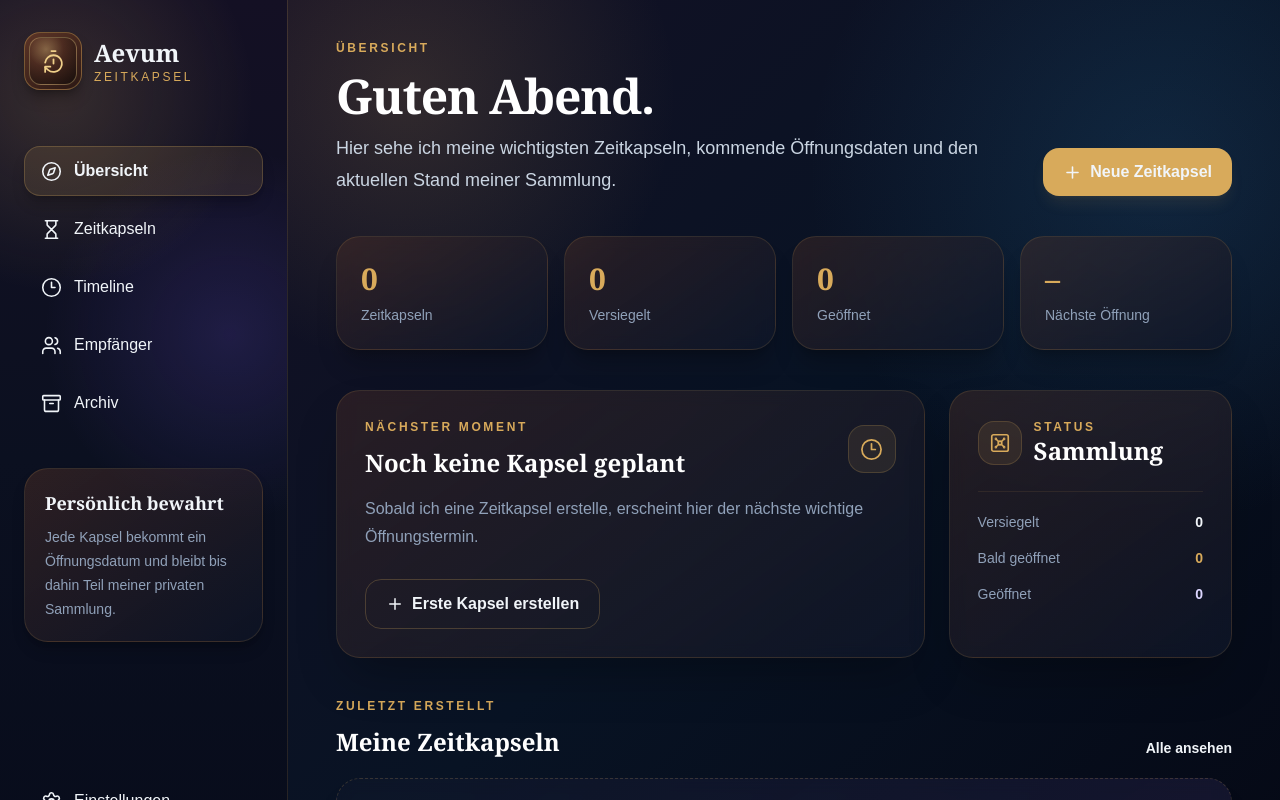
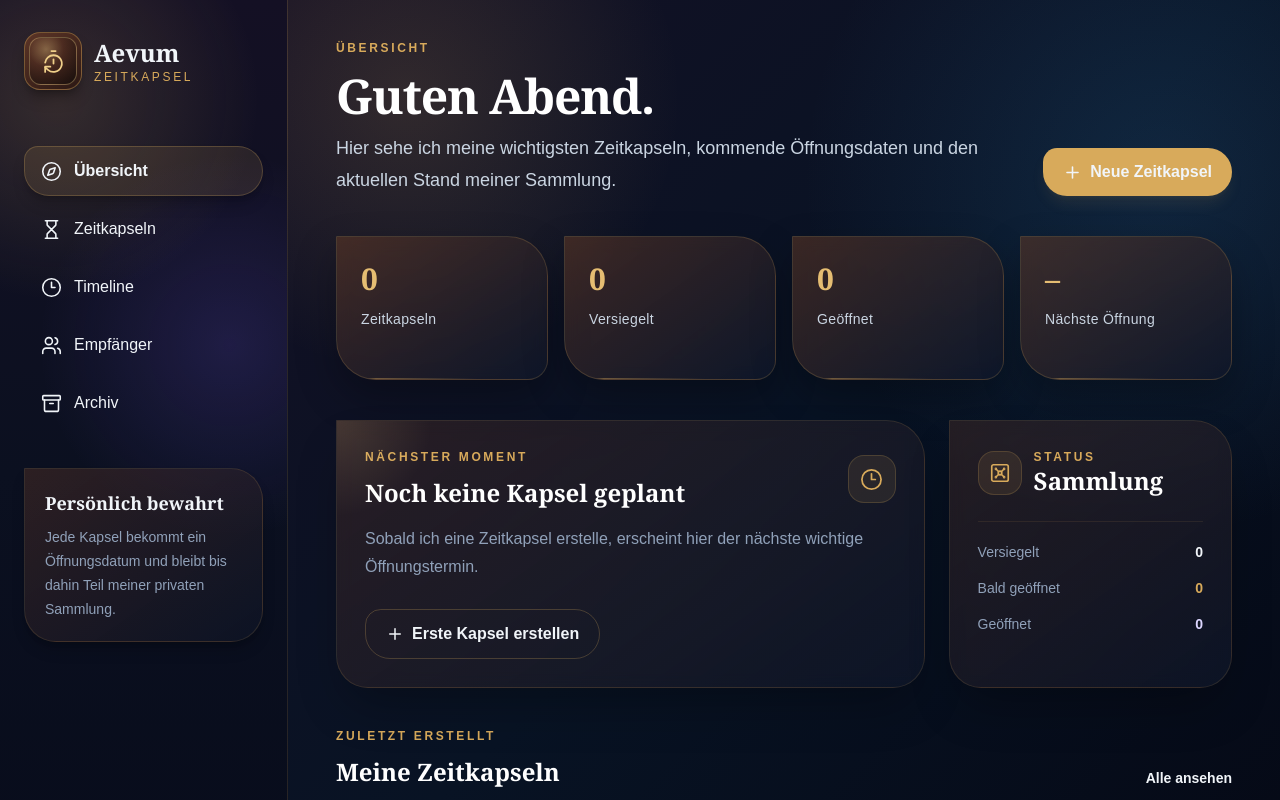
Before and after one commit to OnPoint-Nicolas/Zeitkapsel, a Next.js app: page /dashboard in a window 1280 px wide. Shown: the top 800 px of the page. Built offline with nearby package versions, Linux system fonts and the light colour scheme.

Commit message:
feat(ui): Seitendesign und Formensprache vereinheitlichen

```diff
--- a/src/app/archiv/page.tsx
+++ b/src/app/archiv/page.tsx
@@ -39,7 +39,7 @@ export default function ArchivPage() {
               <Link
                 key={kapsel.id}
                 href={`/kapseln/${kapsel.id}`}
-                className="group rounded-3xl border border-[#d8aa5b]/15 bg-[linear-gradient(145deg,_rgba(91,52,38,0.35),_rgba(15,23,42,0.72))] p-7 shadow-2xl shadow-black/30 backdrop-blur transition hover:-translate-y-1 hover:border-[#d8aa5b]/35"
+                className="group relative rounded-[0_2rem_2rem_2rem] border border-[#d8aa5b]/15 bg-[linear-gradient(145deg,_rgba(91,52,38,0.35),_rgba(15,23,42,0.72))] p-7 shadow-2xl shadow-black/30 backdrop-blur transition hover:-translate-y-1 hover:border-[#d8aa5b]/35"
               >
                 <div className="flex items-start justify-between gap-5">
                   <span className="grid h-14 w-14 place-items-center rounded-2xl border border-[#d8aa5b]/20 bg-[#d8aa5b]/10 text-[#d8aa5b]">
--- a/src/app/dashboard/page.tsx
+++ b/src/app/dashboard/page.tsx
@@ -34,7 +34,7 @@ export default function DashboardPage() {
 
             <Link
               href="/kapseln/neu"
-              className="inline-flex items-center gap-2 rounded-2xl bg-[#d8aa5b] px-5 py-3 font-semibold text-slate-950 shadow-lg shadow-[#d8aa5b]/10 transition hover:bg-[#f0d08a]"
+              className="inline-flex items-center gap-2 rounded-[1rem_1.7rem_1.7rem_1.7rem] bg-[#d8aa5b] px-5 py-3 font-semibold text-slate-950 shadow-lg shadow-[#d8aa5b]/10 transition hover:bg-[#f0d08a]"
             >
               <Plus size={19} strokeWidth={2} />
               Neue Zeitkapsel
@@ -42,21 +42,36 @@ export default function DashboardPage() {
           </div>
 
           <section className="mt-10 grid gap-4 sm:grid-cols-2 xl:grid-cols-4">
-            {stats.map(([number, label]) => (
+            {stats.map(([number, label], index) => {
+              const cardLayout = [
+                "rounded-[0_2.5rem_1.25rem_2.5rem]",
+                "rounded-[0_2.5rem_1.25rem_2.5rem]",
+                "rounded-[0_2.5rem_1.25rem_2.5rem]",
+                "rounded-[0_2.5rem_1.25rem_2.5rem]",
+              ][index];
+
+              return (
                 <article
                   key={label}
-                className="rounded-3xl border border-[#d8aa5b]/15 bg-[linear-gradient(145deg,_rgba(91,52,38,0.35),_rgba(15,23,42,0.72))] p-6 shadow-xl shadow-black/20 backdrop-blur"
+                  className={`relative min-h-36 overflow-hidden border border-[#d8aa5b]/20 bg-[linear-gradient(145deg,_rgba(98,57,37,0.55),_rgba(15,23,42,0.82))] p-6 shadow-[0_18px_40px_rgba(0,0,0,0.28)] backdrop-blur ${cardLayout}`}
                 >
-                <p className="font-serif text-3xl font-semibold text-[#d8aa5b]">
+                  <div className="absolute bottom-0 left-0 h-px w-2/3 bg-gradient-to-r from-[#d8aa5b]/60 to-transparent" />
+
+                  <p className="font-serif text-3xl font-semibold text-[#e5bd72]">
                     {number}
                   </p>
-                <p className="mt-2 text-sm text-slate-400">{label}</p>
+
+                  <p className="mt-3 text-sm tracking-wide text-slate-300">
+                    {label}
+                  </p>
                 </article>
-            ))}
+              );
+            })}
           </section>
 
           <section className="mt-10 grid gap-6 xl:grid-cols-[1.35fr_0.65fr]">
-            <article className="rounded-3xl border border-[#d8aa5b]/15 bg-[linear-gradient(145deg,_rgba(91,52,38,0.35),_rgba(15,23,42,0.72))] p-7 shadow-2xl shadow-black/30 backdrop-blur">
+            <article className="relative overflow-hidden rounded-[0_2.4rem_2rem_2rem] border border-[#d8aa5b]/15 bg-[linear-gradient(145deg,_rgba(91,52,38,0.35),_rgba(15,23,42,0.72))] p-7 shadow-2xl shadow-black/30 backdrop-blur">
+              <div className="absolute left-0 top-0 h-24 w-24 bg-[radial-gradient(circle_at_top_left,_rgba(240,208,138,0.15),_transparent_70%)]" />
               <div className="flex items-center justify-between gap-4">
                 <div>
                   <p className="text-xs font-semibold uppercase tracking-[0.22em] text-[#d8aa5b]">
@@ -79,14 +94,14 @@ export default function DashboardPage() {
 
               <Link
                 href="/kapseln/neu"
-                className="mt-7 inline-flex items-center gap-2 rounded-2xl border border-[#d8aa5b]/25 px-5 py-3 font-semibold text-slate-100 transition hover:border-[#d8aa5b] hover:text-[#d8aa5b]"
+                className="mt-7 inline-flex items-center gap-2 rounded-[1rem_1.6rem_1.6rem_1.6rem] border border-[#d8aa5b]/25 px-5 py-3 font-semibold text-slate-100 transition hover:border-[#d8aa5b] hover:text-[#d8aa5b]"
               >
                 <Plus size={18} strokeWidth={2} />
                 Erste Kapsel erstellen
               </Link>
             </article>
 
-            <article className="rounded-3xl border border-[#d8aa5b]/15 bg-[linear-gradient(145deg,_rgba(91,52,38,0.35),_rgba(15,23,42,0.72))] p-7 shadow-2xl shadow-black/30 backdrop-blur">
+            <article className="relative overflow-hidden rounded-[0_2.4rem_2rem_2rem] border border-[#d8aa5b]/15 bg-[linear-gradient(145deg,_rgba(91,52,38,0.35),_rgba(15,23,42,0.72))] p-7 shadow-2xl shadow-black/30 backdrop-blur">
               <div className="flex items-center gap-3">
                 <span className="grid h-11 w-11 place-items-center rounded-2xl border border-[#d8aa5b]/20 bg-[#d8aa5b]/10 text-[#d8aa5b]">
                   <Vault size={22} strokeWidth={1.8} />
@@ -140,7 +155,7 @@ export default function DashboardPage() {
               </Link>
             </div>
 
-            <div className="mt-5 rounded-3xl border border-dashed border-[#d8aa5b]/20 bg-[linear-gradient(145deg,_rgba(15,23,42,0.58),_rgba(39,34,73,0.48))] p-10 text-center shadow-xl shadow-black/20 backdrop-blur">
+            <div className="mt-5 rounded-[0_2.4rem_2rem_2rem] border border-dashed border-[#d8aa5b]/20 bg-[linear-gradient(145deg,_rgba(15,23,42,0.58),_rgba(39,34,73,0.48))] p-10 text-center shadow-xl shadow-black/20 backdrop-blur">
               <p className="font-serif text-xl font-semibold text-white">
                 Meine Sammlung ist noch leer.
               </p>
--- a/src/app/einstellungen/page.tsx
+++ b/src/app/einstellungen/page.tsx
@@ -22,7 +22,7 @@ export default function EinstellungenPage() {
           </p>
 
           <section className="mt-12 grid gap-6 xl:grid-cols-2">
-            <article className="rounded-3xl border border-[#d8aa5b]/15 bg-[linear-gradient(145deg,_rgba(91,52,38,0.35),_rgba(15,23,42,0.72))] p-7 shadow-2xl shadow-black/30 backdrop-blur">
+            <article className="relative rounded-[0_2rem_2rem_2rem] border border-[#d8aa5b]/15 bg-[linear-gradient(145deg,_rgba(91,52,38,0.35),_rgba(15,23,42,0.72))] p-7 shadow-2xl shadow-black/30 backdrop-blur">
               <div className="flex items-center gap-4">
                 <div className="grid h-14 w-14 place-items-center rounded-2xl border border-[#d8aa5b]/20 bg-[#d8aa5b]/10 text-[#d8aa5b]">
                   <UserRound size={25} strokeWidth={1.8} />
@@ -59,7 +59,7 @@ export default function EinstellungenPage() {
               </div>
             </article>
 
-            <article className="rounded-3xl border border-[#d8aa5b]/15 bg-[linear-gradient(145deg,_rgba(91,52,38,0.35),_rgba(15,23,42,0.72))] p-7 shadow-2xl shadow-black/30 backdrop-blur">
+            <article className="relative rounded-[0_2rem_2rem_2rem] border border-[#d8aa5b]/15 bg-[linear-gradient(145deg,_rgba(91,52,38,0.35),_rgba(15,23,42,0.72))] p-7 shadow-2xl shadow-black/30 backdrop-blur">
               <div className="flex items-center gap-4">
                 <div className="grid h-14 w-14 place-items-center rounded-2xl border border-[#d8aa5b]/20 bg-[#d8aa5b]/10 text-[#d8aa5b]">
                   <Bell size={25} strokeWidth={1.8} />
--- a/src/app/empfaenger/page.tsx
+++ b/src/app/empfaenger/page.tsx
@@ -53,7 +53,7 @@ export default function EmpfaengerPage() {
             {empfaenger.map((person) => (
               <article
                 key={person.name}
-                className="rounded-3xl border border-[#d8aa5b]/15 bg-[linear-gradient(145deg,_rgba(91,52,38,0.35),_rgba(15,23,42,0.72))] p-7 shadow-2xl shadow-black/30 backdrop-blur"
+                className="relative rounded-[0_2rem_2rem_2rem] border border-[#d8aa5b]/15 bg-[linear-gradient(145deg,_rgba(91,52,38,0.35),_rgba(15,23,42,0.72))] p-7 shadow-2xl shadow-black/30 backdrop-blur"
               >
                 <div className="flex items-start justify-between gap-5">
                   <div className="flex items-center gap-4">
@@ -84,7 +84,7 @@ export default function EmpfaengerPage() {
                     {person.items.map((item) => (
                       <div
                         key={item}
-                        className="rounded-2xl border border-white/5 bg-slate-950/25 px-4 py-3 text-slate-300"
+                      className="rounded-[0.9rem_1.4rem_1.4rem_1.4rem] border border-white/5 bg-slate-950/25 px-4 py-3 text-slate-300"
                       >
                         {item}
                       </div>
--- a/src/app/kapseln/[id]/page.tsx
+++ b/src/app/kapseln/[id]/page.tsx
@@ -93,10 +93,9 @@ export default async function KapselDetailPage({
           </Link>
 
           <article
-            className={`relative mt-10 overflow-hidden rounded-3xl border p-7 shadow-2xl shadow-black/35 sm:p-10 ${kapsel.material}`}
+            className={`relative mt-10 overflow-hidden rounded-[0_2.2rem_2rem_2rem] border p-7 shadow-2xl shadow-black/35 sm:p-10 ${kapsel.material}`}
           >
             <div className="pointer-events-none absolute inset-0 bg-[repeating-radial-gradient(circle_at_35%_20%,_rgba(255,255,255,0.14)_0,_rgba(255,255,255,0.14)_1px,_transparent_2px,_transparent_10px)] opacity-25" />
-
             <div className="relative flex flex-wrap items-start justify-between gap-5">
               <div className="grid h-16 w-16 place-items-center rounded-2xl border border-black/20 bg-black/20 text-[#f0d08a] shadow-lg shadow-black/25">
                 <KindIcon size={30} strokeWidth={1.7} />
@@ -186,7 +185,7 @@ export default async function KapselDetailPage({
                   Persönliche Nachricht
                 </p>
 
-                <div className="relative mt-4 overflow-hidden rounded-3xl border border-black/20 bg-black/20 p-6">
+                <div className="relative mt-4 overflow-hidden rounded-[0_1.8rem_1.8rem_1.8rem] border border-black/20 bg-black/20 p-6">
                   <p
                     className={`whitespace-pre-line text-lg leading-8 ${
                       isLight ? "text-slate-900" : "text-slate-200"
--- a/src/app/timeline/page.tsx
+++ b/src/app/timeline/page.tsx
@@ -77,9 +77,8 @@ export default function TimelinePage() {
                   </p>
                 </div>
 
-                <div className="relative rounded-3xl border border-[#d8aa5b]/15 bg-[linear-gradient(145deg,_rgba(91,52,38,0.35),_rgba(15,23,42,0.72))] p-7 shadow-2xl shadow-black/30 backdrop-blur">
+                <div className="relative rounded-[0_2rem_2rem_2rem] border border-[#d8aa5b]/15 bg-[linear-gradient(145deg,_rgba(91,52,38,0.35),_rgba(15,23,42,0.72))] p-7 shadow-2xl shadow-black/30 backdrop-blur">
                   <div className="absolute -left-7 top-9 hidden h-3 w-3 rounded-full bg-[#d8aa5b] shadow-lg shadow-[#d8aa5b]/30 lg:block" />
-
                   <div className="flex flex-col gap-4 sm:flex-row sm:items-start sm:justify-between">
                     <div>
                       <h2 className="font-serif text-2xl font-semibold text-white">
--- a/src/components/app-sidebar.tsx
+++ b/src/components/app-sidebar.tsx
@@ -53,10 +53,10 @@ export function AppSidebar() {
             <Link
               key={item.href}
               href={item.href}
-              className={`flex items-center gap-3 rounded-2xl border px-4 py-3 text-base transition ${
+              className={`relative flex items-center gap-3 border px-4 py-3 text-base transition ${
                 isActive
-                  ? "border-[#d8aa5b]/25 bg-[#d8aa5b]/12 font-semibold text-white shadow-lg shadow-black/20"
-                  : "border-transparent text-slate-400 hover:border-[#d8aa5b]/15 hover:bg-slate-950/25 hover:text-[#f0d08a]"
+                  ? "rounded-[0.9rem_1.6rem_1.6rem_1.6rem] border-[#d8aa5b]/25 bg-[#d8aa5b]/12 font-semibold text-white shadow-lg shadow-black/20"
+                  : "rounded-[0.9rem_1.6rem_1.6rem_1.6rem] border-transparent text-slate-400 hover:border-[#d8aa5b]/15 hover:bg-slate-950/25 hover:text-[#f0d08a]"
               }`}
             >
               <Icon size={21} strokeWidth={1.8} />
@@ -66,7 +66,7 @@ export function AppSidebar() {
         })}
       </nav>
 
-      <section className="mt-10 rounded-3xl border border-[#d8aa5b]/15 bg-[linear-gradient(145deg,_rgba(91,52,38,0.42),_rgba(15,23,42,0.55))] p-5 shadow-lg shadow-black/20">
+      <section className="relative mt-10 overflow-hidden rounded-[0_2rem_2rem_2rem] border border-[#d8aa5b]/15 bg-[linear-gradient(145deg,_rgba(91,52,38,0.42),_rgba(15,23,42,0.55))] p-5 shadow-lg shadow-black/20">
         <h2 className="font-serif text-lg font-semibold text-slate-100">
           Persönlich bewahrt
         </h2>
@@ -80,13 +80,13 @@ export function AppSidebar() {
       <div className="mt-auto">
         <Link
           href="/einstellungen"
-          className="flex items-center gap-3 rounded-2xl border border-transparent px-4 py-3 text-slate-400 transition hover:border-[#d8aa5b]/15 hover:bg-slate-950/25 hover:text-[#f0d08a]"
+          className="flex items-center gap-3 rounded-[0.9rem_1.6rem_1.6rem_1.6rem] border border-transparent px-4 py-3 text-slate-400 transition hover:border-[#d8aa5b]/15 hover:bg-slate-950/25 hover:text-[#f0d08a]"
         >
           <Settings size={21} strokeWidth={1.8} />
           Einstellungen
         </Link>
 
-        <div className="mt-5 rounded-3xl border border-[#d8aa5b]/20 bg-[linear-gradient(145deg,_rgba(91,52,38,0.5),_rgba(15,23,42,0.75))] p-4 shadow-lg shadow-black/25">
+        <div className="mt-5 rounded-[0_2rem_2rem_2rem] border border-[#d8aa5b]/20 bg-[linear-gradient(145deg,_rgba(91,52,38,0.5),_rgba(15,23,42,0.75))] p-4 shadow-lg shadow-black/25">
           <div className="flex items-center gap-3">
             <div className="grid h-10 w-10 place-items-center rounded-full border border-[#d8aa5b]/25 bg-[#d8aa5b]/10 text-sm font-bold text-[#f0d08a]">
               DU
```
Also changed, not shown: src/app/kapseln/neu/page.tsx (+8 -8 lines), src/app/kapseln/page.tsx (+5 -6 lines), src/app/login/page.tsx (+4 -4 lines), src/app/page.tsx (+8 -9 lines). Lines whose indentation alone changed are shown as unchanged.
